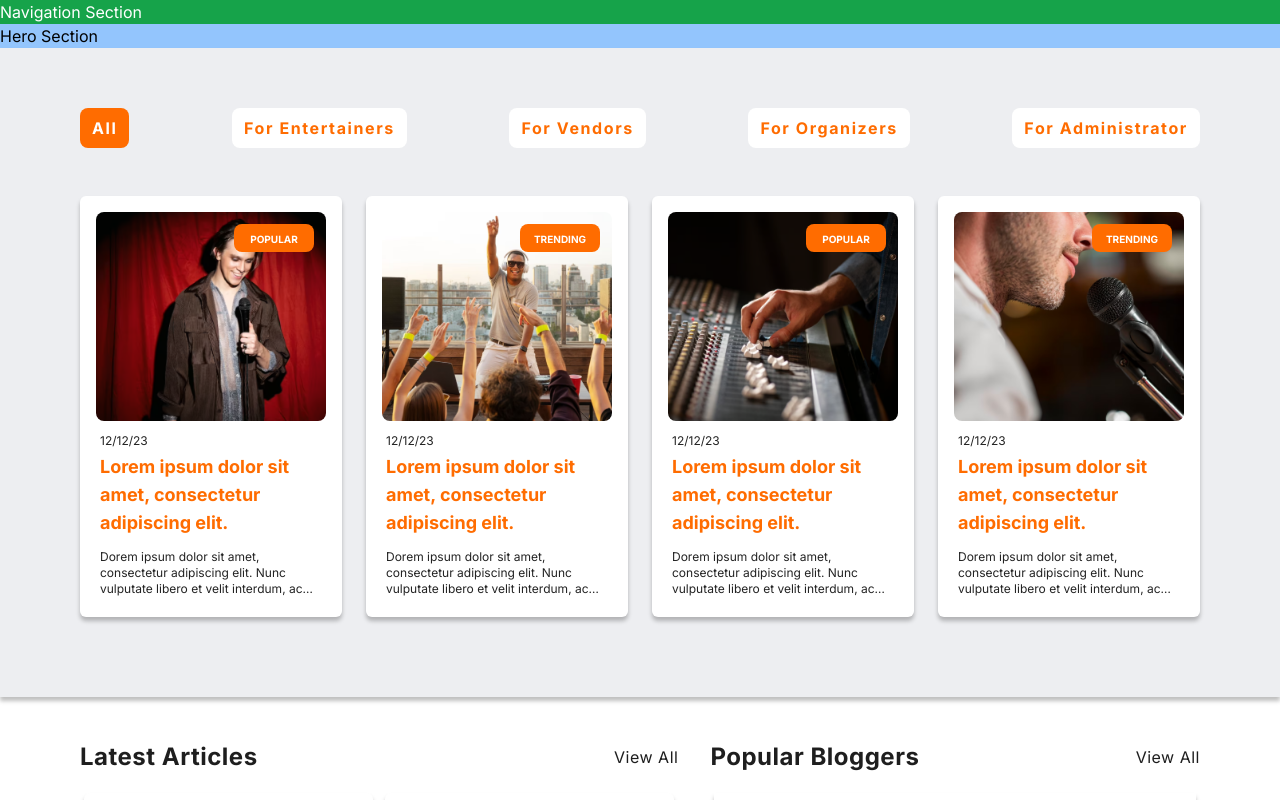
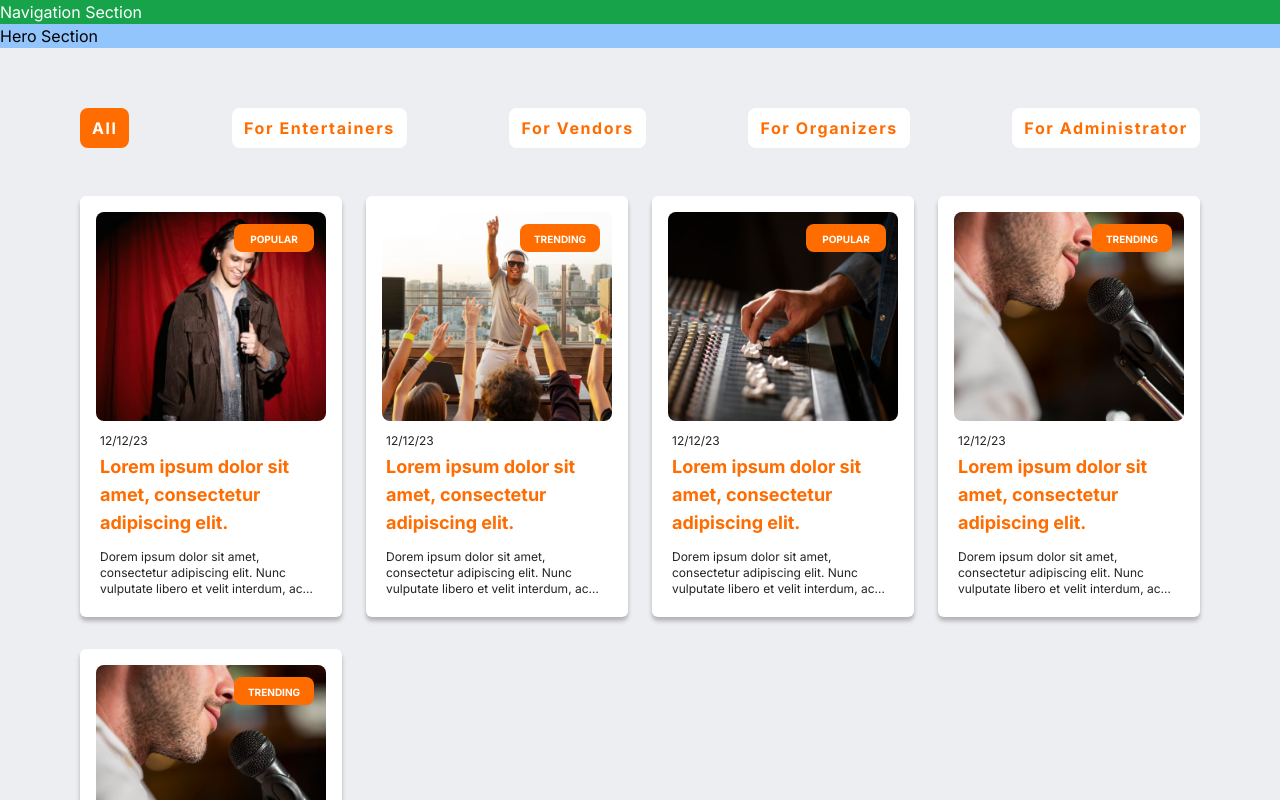
Before and after one commit to tomassilvente/immerLandingPage, a Next.js app in the folder immer/: page /blog in a window 1280 px wide. Shown: the top 800 px of the page. Built offline with nearby package versions, Linux system fonts and the light colour scheme.

Commit message:
remove max chards to show state

```diff
--- a/immer/src/components/blogComponents/featuredContent.jsx
+++ b/immer/src/components/blogComponents/featuredContent.jsx
@@ -8,8 +8,6 @@ import { BtnProps } from "./demoData";
 const FeatureContent = ({ FeatureContent }) => {
   const buttonData = BtnProps;
   const showHost = false;
-  const maxCardsToShow = 4;
-  const displayedContent = FeatureContent.slice(0, maxCardsToShow);
 
   return (
     <div
@@ -47,7 +45,7 @@ const FeatureContent = ({ FeatureContent }) => {
 
         <div id="cards" className="gap-1">
           <div className="grid gap-x-6 md:grid-cols-2 lg:grid-cols-4 lg:gap-x-6">
-            {displayedContent.map((content) => (
+            {FeatureContent.map((content) => (
                 <ContentCard
                   img={content.img}
                   category={content.category}
@@ -63,7 +61,6 @@ const FeatureContent = ({ FeatureContent }) => {
                 />
             ))}
           </div>
-
         </div>
       </section>
     </div>
```
